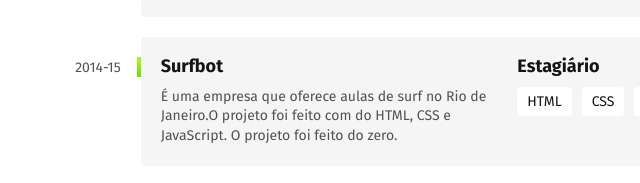
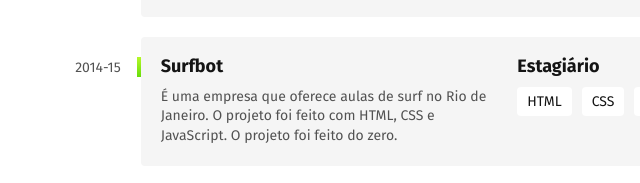
Before and after one commit to pripsantiago/portfolio.origamid, a plain HTML site: page index.html in a window 1280 px wide. Shown: the part 1043-1226 px from the top of the page, 366-1006 px from the left. Drawn offline with Linux system fonts and the light colour scheme.

Commit message:
Update index.html

```diff
--- a/index.html
+++ b/index.html
@@ -56,7 +56,7 @@
       <span class="empresa-ano">2014-15</span>
       <h3 class="empresa-titulo">Surfbot</h3>
       <span class="empresa-titulo"> Estagiário</span>
-      <p class="empresa-texto"> É uma empresa que oferece aulas de surf no Rio de Janeiro.O projeto foi feito com do HTML, CSS e JavaScript. O projeto foi feito do zero.</p>
+      <p class="empresa-texto"> É uma empresa que oferece aulas de surf no Rio de Janeiro. O projeto foi feito com  HTML, CSS e JavaScript. O projeto foi feito do zero.</p>
       <ul class="empresa-habilidades">
         <li>HTML</li>
         <li>CSS</li>
```
